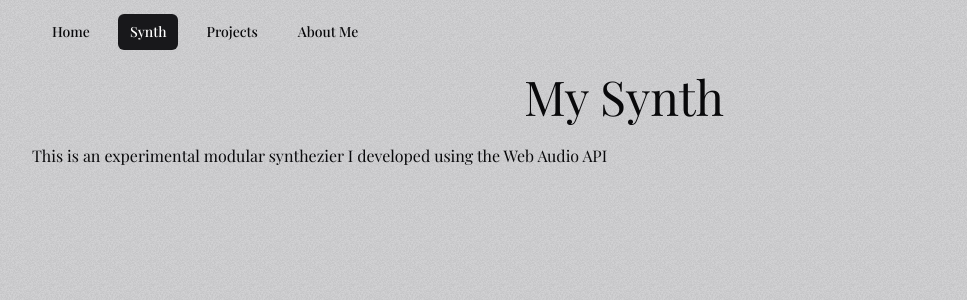
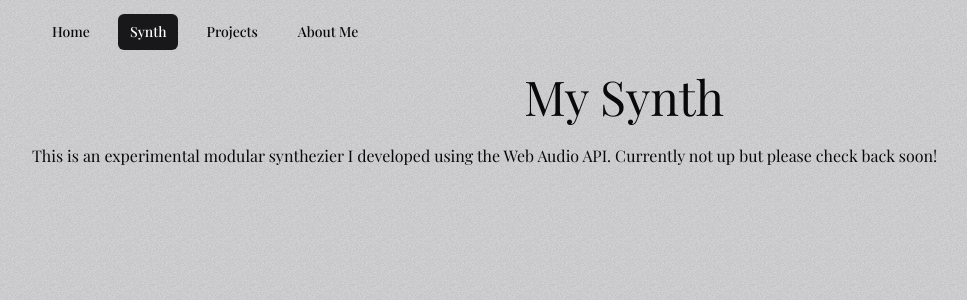
Before and after one commit to jscanlo1/portfolio-website, a Next.js app: page /synth in a window 1280 px wide. Shown: the top 300 px of the page, without its empty margins (16-983 px from the left). Built offline with nearby package versions, Linux system fonts and the light colour scheme; a web font is replaced by a local one.

Commit message:
Added message about synth

```diff
--- a/pages/synth.js
+++ b/pages/synth.js
@@ -7,7 +7,7 @@ export default function Synth(){
     return(
         <>
         <PageTitle>My Synth</PageTitle>
-        <Content>This is an experimental modular synthezier I developed using the Web Audio API</Content>
+        <Content>This is an experimental modular synthezier I developed using the Web Audio API. Currently not up but please check back soon!</Content>
         </>
     );
 }
```
